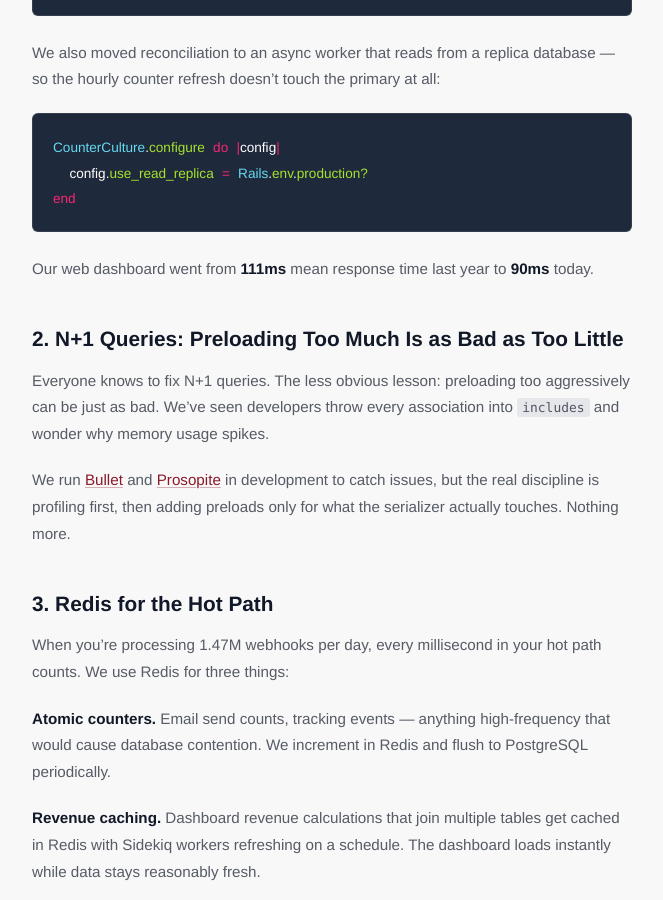
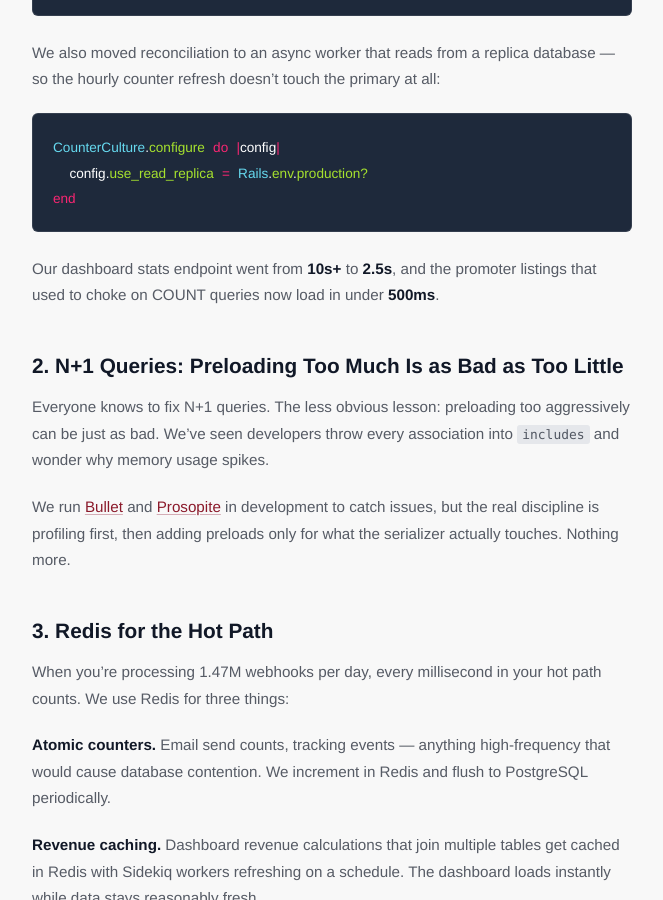
Before and after one commit to robikovacs/robikovacs.github.io, a Jekyll site: the page built from _posts/2026-04-08-ruby-on-rails-performance-lessons-scaling-saas.md, in a window 1280 px wide and 900 px high, scrolled down 2348 px. Shown: the whole window, without its empty margins (308-971 px from the left). Built offline with Jekyll 4.4.1, drawn with Linux system fonts in a browser that asks for light colours.

Commit message:
Fix counter cache comparison: use actual dashboard endpoint times
Co-Authored-By: Claude Opus 4.6 (1M context) <noreply@anthropic.com>

````diff
--- a/_posts/2026-04-08-ruby-on-rails-performance-lessons-scaling-saas.md
+++ b/_posts/2026-04-08-ruby-on-rails-performance-lessons-scaling-saas.md
@@ -65,7 +65,7 @@ CounterCulture.configure do |config|
 end
 ```
 
-Our web dashboard went from **111ms** mean response time last year to **90ms** today.
+Our dashboard stats endpoint went from **10s+** to **2.5s**, and the promoter listings that used to choke on COUNT queries now load in under **500ms**.
 
 ## 2. N+1 Queries: Preloading Too Much Is as Bad as Too Little
 
````
